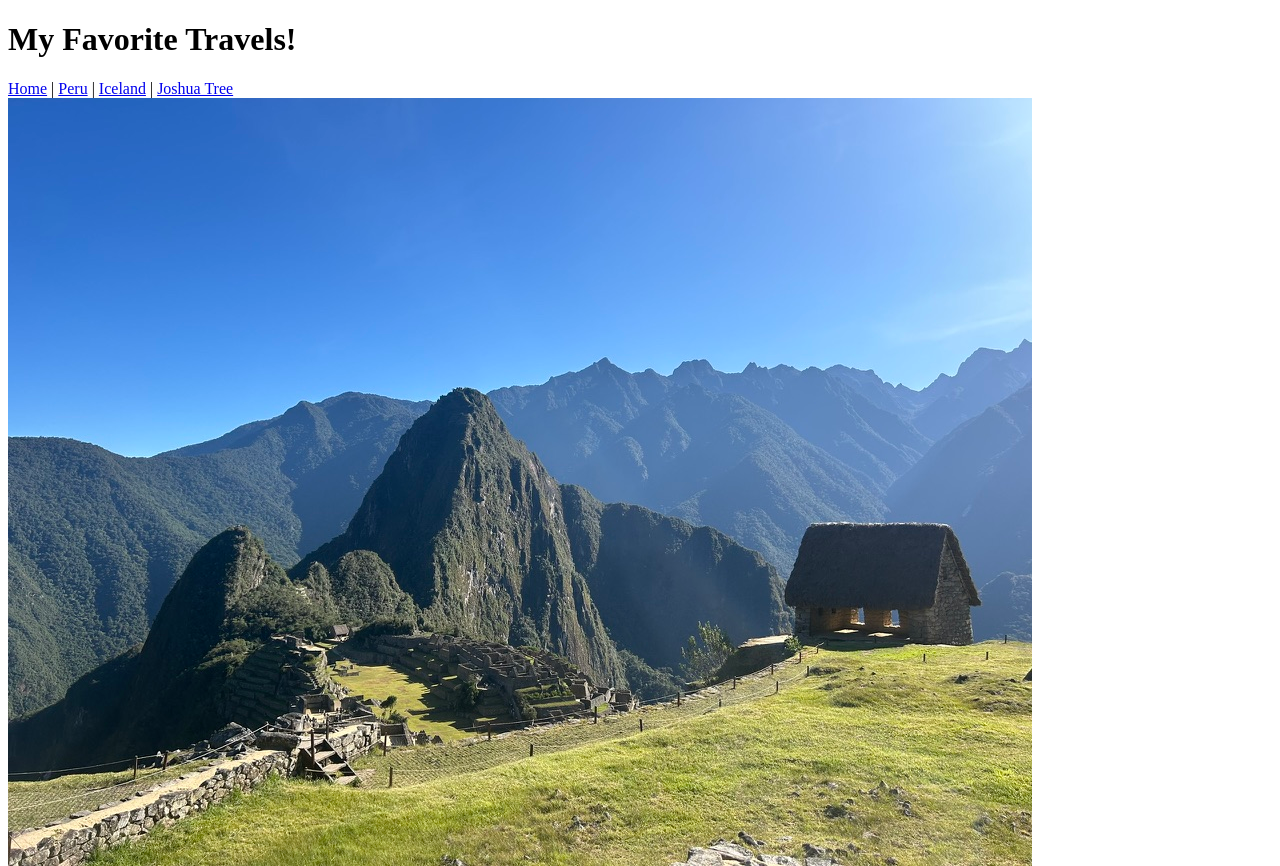
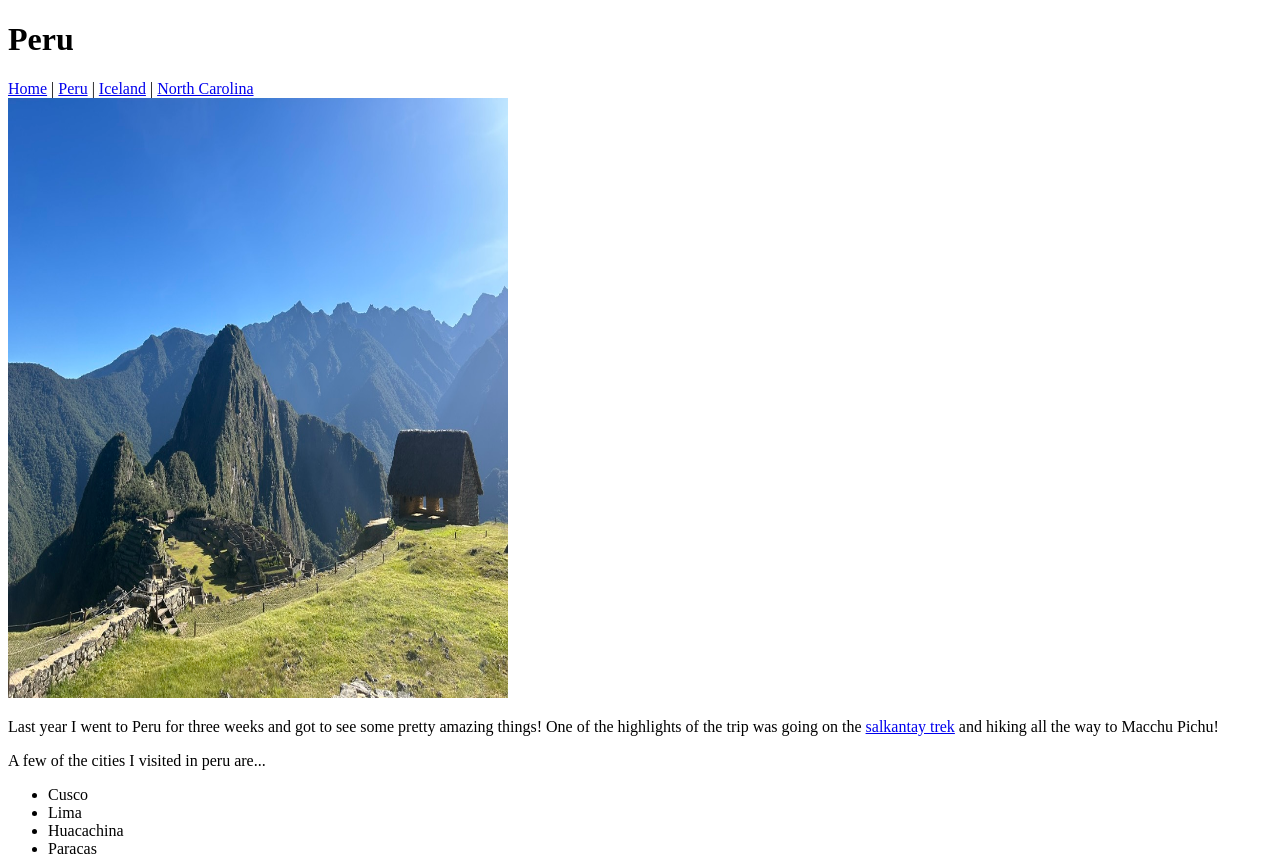
Before and after one commit to aemckenna/ashers-travels, a plain HTML site: page peru.html in a window 1280 px wide. Shown: the top 866 px of the page. Drawn offline with Linux system fonts and the light colour scheme.

Commit message:
Change image sizes

```diff
--- a/peru.html
+++ b/peru.html
@@ -1,22 +1,22 @@
 <!doctype html>
 <html lang="en-US">
+
   <head>
-    <meta charset="utf-8" />
-
+    <meta charset="utf-8">
     <title>Peru</title>
   </head>
 
   <body>
-      <h1>My Favorite Travels!</h1>
+    <h1>Peru</h1>
 
     <nav>
       <a href="index.html">Home</a> |
       <a href="peru.html">Peru</a> |
       <a href="iceland.html">Iceland</a> |
-        <a href="joshua-tree.html">Joshua Tree</a>
+      <a href="north-carolina.html">North Carolina</a>
     </nav>
 
-      <img src="machu-pichu.jpeg" alt="Mountains In Peru">
+    <img src="machu-pichu.jpeg" alt="Mountains In Peru" width="500" height="600">
     <p>Last year I went to Peru for three weeks and got to see some pretty amazing things! One of the highlights of the trip was going on the
     <a href="https://www.alpacaexpeditions.com/salkantay-treks-peru/?gad_source=1&gad_campaignid=22656821004&gbraid=0AAAAAowLD_Culxea1c1oqcgbsvY4oolHD&gclid=CjwKCAjw2vTFBhAuEiwAFaScwqCO_T7bMV1hKB2qMVwgBYSO16-qQ4Qq8WYPlrcD9_Xr16SdHTU-QRoCBoQQAvD_BwE">salkantay trek</a>
     and hiking all the way to Macchu Pichu!</p>
```
Also changed, not shown: iceland.html (+2 -2 lines), index.html (+1 -1 lines), joshua-tree.html (deleted, +0 -20 lines), north-carolina.html (added, +23 -0 lines), 1 other file. Lines whose indentation alone changed are shown as unchanged.
